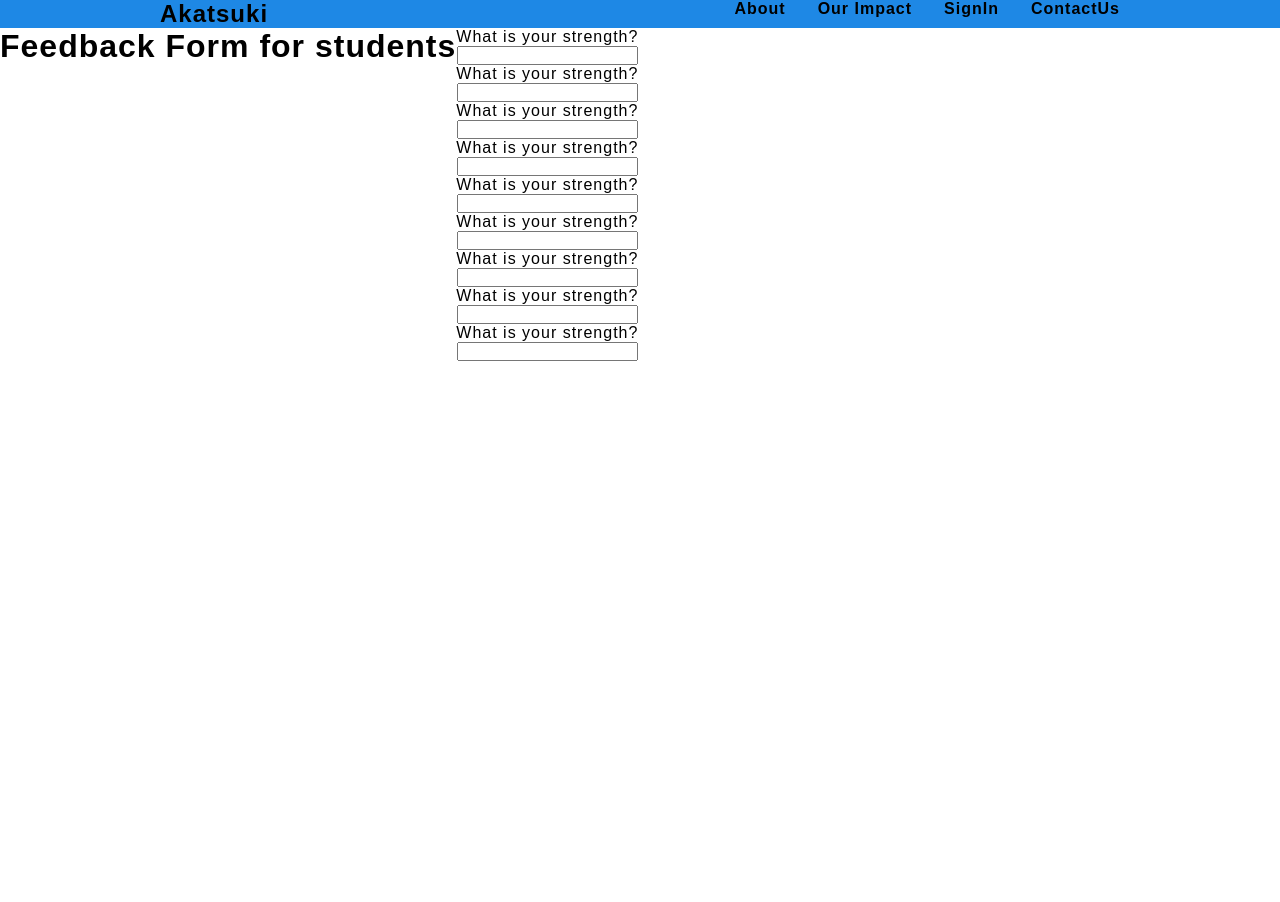
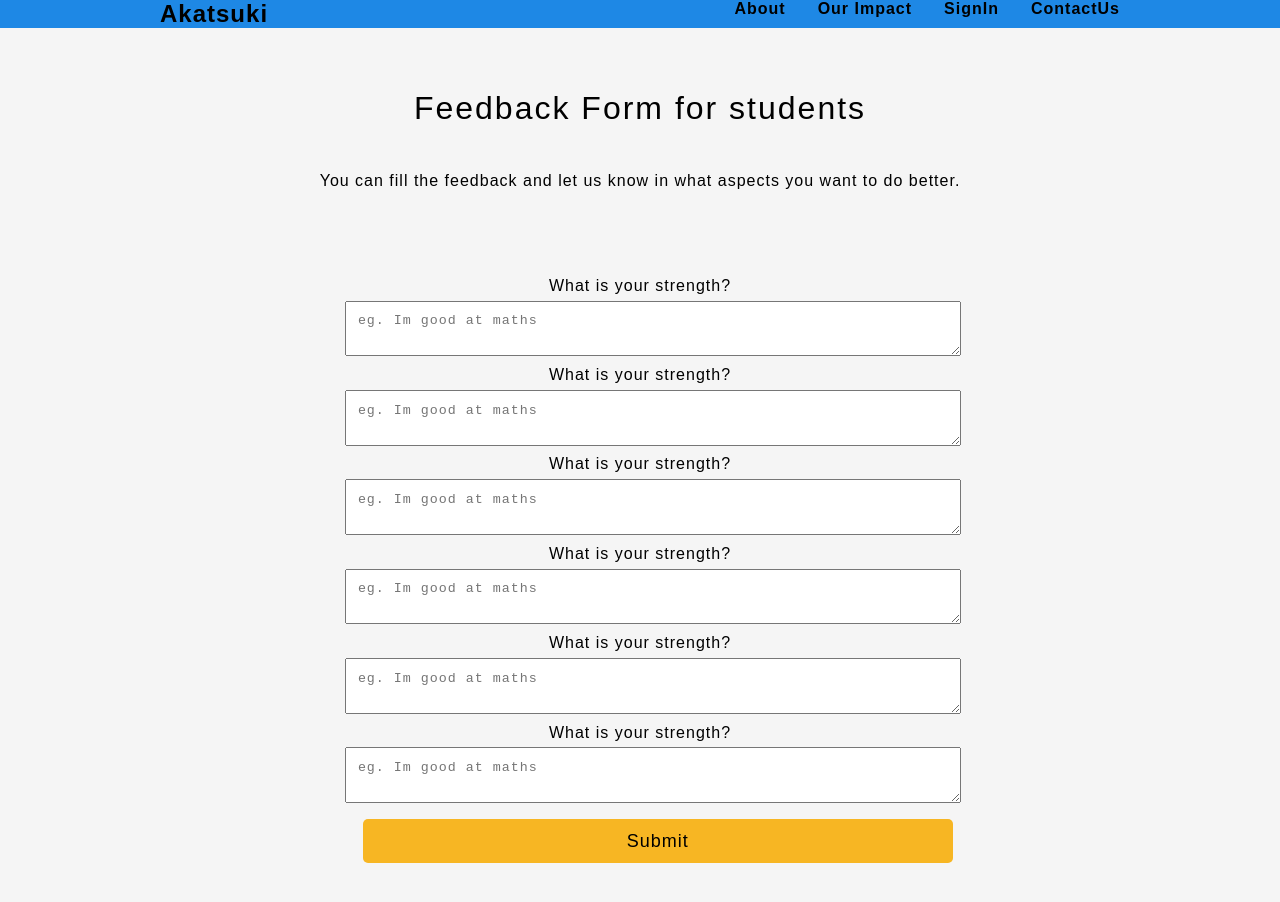
Before and after one commit to avinashkumarsinha007/Akatsuki-hackathon, a React (Create React App) app in the folder frontend/: page /feedback in a window 1280 px wide. Shown: the top 902 px of the page. Before the commit the page ends 828 px from the top, so only its background shows below. Built offline with nearby package versions, Linux system fonts and the light colour scheme.

Commit message:
ui added

```diff
--- a/frontend/src/Components/Feedback/Feedback.css
+++ b/frontend/src/Components/Feedback/Feedback.css
@@ -0,0 +1,41 @@
+* {
+  margin: 0;
+  padding: 0;
+  letter-spacing: 1px;
+}
+body {
+  font-family: Arial, Helvetica, sans-serif;
+  background: whitesmoke;
+}
+.container {
+  padding: 2%;
+}
+
+.heading {
+  width: 60%;
+  margin: auto;
+  text-align: center;
+  font-weight: 500;
+  letter-spacing: 2px;
+}
+.heading p {
+  margin: 1%;
+}
+
+.form {
+  padding: 2%;
+}
+.form textarea {
+  width: 100%;
+  padding: 2%;
+}
+.form button {
+  border-radius: 5px;
+  border: 0;
+  background: #f7b623;
+  width: 100%;
+  padding: 2%;
+  cursor: pointer;
+  font-size: large;
+  margin: 2% 3%;
+}
--- a/frontend/src/Components/Feedback/Feedback.jsx
+++ b/frontend/src/Components/Feedback/Feedback.jsx
@@ -1,32 +1,105 @@
-import React from "react";
+import { query } from "express-validator";
+import React, { useState } from "react";
+import "./Feedback.css";
 
 const Feedback = () => {
+  const obj = {
+    query1: "",
+    query2: "",
+    query3: "",
+    query4: "",
+    query5: "",
+    query6: "",
+  };
+
+  const [feedback, setFeedback] = useState(obj);
+
+  const { query1, query2, query3, query4, query5, query6 } = feedback;
+
+  const handleChange = (e) => {
+    const { name, value, type, checked } = e.target;
+
+    let val = type === "checkbox" ? checked : value;
+    setFeedback({
+      ...feedback,
+      [name]: val,
+    });
+  };
+
+  const handleSubmitForm = (e) => {
+    e.preventDefault();
+
+    let payload = {
+      query1: feedback.query1,
+      query2: feedback.query2,
+      query3: feedback.query3,
+      query4: feedback.query4,
+      query5: feedback.query5,
+      query6: feedback.query6,
+    };
+    setFeedback(payload);
+    alert("Feedback Submitted Successfully");
+    console.log(payload);
+  };
   return (
     <>
       <div className="container">
-        <div>
+        <div className="heading">
           <h1>Feedback Form for students</h1>
-        </div>
-        <div>
-          <form>
+          <p>
+            You can fill the feedback and let us know in what aspects you want
+            to do better.
+          </p>
+          <form className="form">
             <p>What is your strength?</p>
-            <input type="text" />
+            <textarea
+              type="text"
+              placeholder="eg. Im good at maths"
+              name="query1"
+              value={query1}
+              onChange={handleChange}
+            />
             <p>What is your strength?</p>
-            <input type="text" />
+            <textarea
+              placeholder="eg. Im good at maths"
+              type="text"
+              name="query2"
+              value={query2}
+              onChange={handleChange}
+            />
             <p>What is your strength?</p>
-            <input type="text" />
+            <textarea
+              placeholder="eg. Im good at maths"
+              type="text"
+              name="query3"
+              value={query3}
+              onChange={handleChange}
+            />
             <p>What is your strength?</p>
-            <input type="text" />
+            <textarea
+              placeholder="eg. Im good at maths"
+              type="text"
+              name="query4"
+              value={query4}
+              onChange={handleChange}
+            />
             <p>What is your strength?</p>
-            <input type="text" />
+            <textarea
+              placeholder="eg. Im good at maths"
+              type="text"
+              name="query5"
+              value={query5}
+              onChange={handleChange}
+            />
             <p>What is your strength?</p>
-            <input type="text" />
-            <p>What is your strength?</p>
-            <input type="text" />
-            <p>What is your strength?</p>
-            <input type="text" />
-            <p>What is your strength?</p>
-            <input type="text" />
+            <textarea
+              placeholder="eg. Im good at maths"
+              type="text"
+              name="query6"
+              value={query6}
+              onChange={handleChange}
+            />
+            <button onClick={handleSubmitForm}>Submit</button>
           </form>
         </div>
       </div>
--- a/frontend/src/Components/Login/Login.jsx
+++ b/frontend/src/Components/Login/Login.jsx
@@ -80,7 +80,7 @@ const Login = () => {
                   value={password}
                 />
               </label>
-              <button>LogIn</button>
+              <button onClick={handleLogin}>LogIn</button>
             </form>
             <div className="or-line">
               <p>
@@ -88,7 +88,7 @@ const Login = () => {
               </p>
             </div>
             <div className="google-btn">
-              <button onClick={handleLogin}>Login with google</button>
+              <button>Login with google</button>
             </div>
           </div>
         </div>
```
